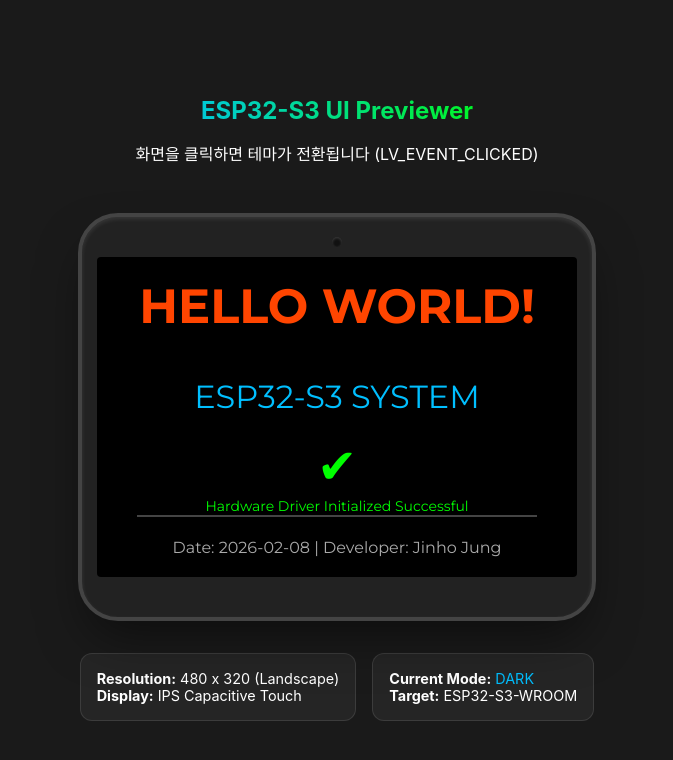
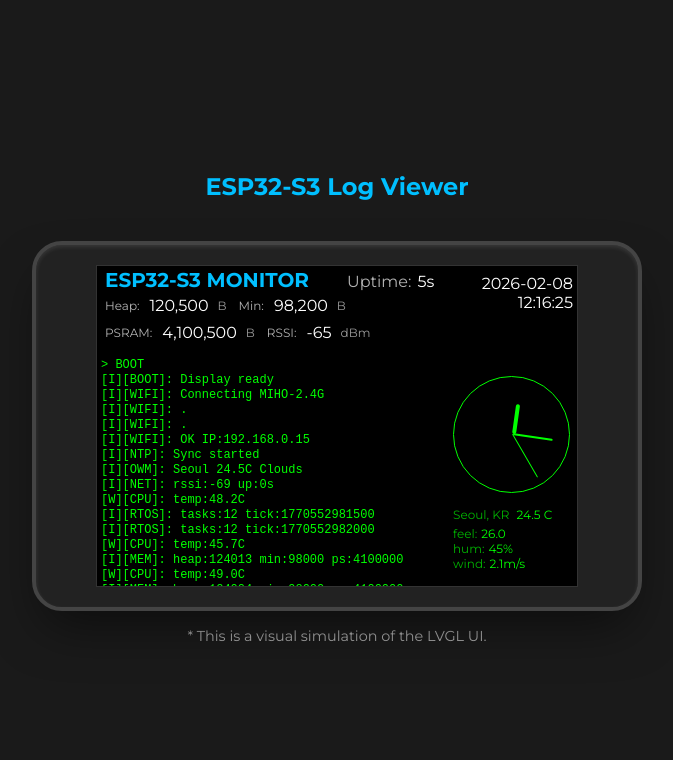
Before and after one commit to jvisualschool/ESP32-LogViewer, a plain HTML site: page emulator.html in a window 1280 px wide. Shown: the whole page, without its empty margins (303-976 px from the left). Drawn offline with Linux system fonts and the light colour scheme.

Commit message:
screenshot changed

```diff
--- a/emulator.html
+++ b/emulator.html
@@ -3,7 +3,7 @@
   <head>
     <meta charset="UTF-8" />
     <meta name="viewport" content="width=device-width, initial-scale=1.0" />
-    <title>ESP32-S3 LVGL UI Emulator</title>
+    <title>ESP32 Log Viewer Emulator</title>
     <link
       href="https://fonts.googleapis.com/css2?family=Montserrat:wght@400;700&display=swap"
       rel="stylesheet"
@@ -13,6 +13,11 @@
         --bg-color: #1a1a1a;
         --device-frame: #333;
         --screen-bg: #000;
+        --text-green: #00ff00;
+        --text-dark-green: #00b300;
+        --text-white: #ffffff;
+        --text-gray: #b3b3b3;
+        --text-unit: #999999;
       }
 
       body {
@@ -24,10 +29,7 @@
         justify-content: center;
         min-height: 100vh;
         background-color: var(--bg-color);
-        font-family:
-          "Inter",
-          -apple-system,
-          sans-serif;
+        font-family: "Montserrat", sans-serif;
         color: white;
       }
 
@@ -39,18 +41,15 @@
       .header h1 {
         font-size: 1.5rem;
         margin-bottom: 0.5rem;
-        background: linear-gradient(90deg, #00bfff, #00ff00);
-        -webkit-background-clip: text;
-        background-clip: text;
-        -webkit-text-fill-color: transparent;
+        color: #00bfff;
       }
 
       /* Device Frame Styling */
       .device-container {
         position: relative;
-        padding: 40px 15px;
+        padding: 20px 60px; /* Landscape frame */
         background: #222;
-        border-radius: 40px;
+        border-radius: 30px;
         box-shadow:
           0 25px 50px -12px rgba(0, 0, 0, 0.5),
           inset 0 2px 4px rgba(255, 255, 255, 0.1);
@@ -62,197 +61,295 @@
         width: 480px;
         height: 320px;
         background-color: #000;
-        border-radius: 4px;
         position: relative;
         overflow: hidden;
-        cursor: pointer;
-        transition: background-color 0.3s ease;
+        cursor: default;
         user-select: none;
+        border: 1px solid #333;
       }
 
-      /* UI Elements */
-      .lv-label {
+      /* UI Components based on actual implementation */
+
+      /* Top Bar */
+      #lbl_title {
         position: absolute;
-        font-family: "Montserrat", sans-serif;
-        text-align: center;
-        width: 100%;
-        transition: color 0.3s ease;
-      }
-
-      #hello-label {
-        top: 20px;
-        font-size: 48px;
+        top: 2px;
+        left: 8px;
+        font-size: 20px;
+        color: #00bfff;
         font-weight: bold;
       }
 
-      #title-label {
-        top: 120px;
-        font-size: 32px;
+      #lbl_uptime {
+        position: absolute;
+        top: 6px;
+        left: 250px;
+        width: 120px;
+        font-size: 16px;
+        color: var(--text-gray);
       }
 
-      #ok-icon {
-        top: 180px;
-        font-size: 48px;
+      /* Time Box (Top Right) */
+      #box_time {
+        position: absolute;
+        top: 8px;
+        left: 356px;
+        width: 120px;
+        height: 44px;
+        text-align: right;
       }
 
-      #status-label {
-        top: 240px;
-        font-size: 14px;
+      #lbl_time {
+        font-size: 16px;
+        color: #ffffff;
+        white-space: pre-wrap;
       }
 
-      #dev-info {
-        bottom: 20px;
-        font-size: 16px;
+      /* System Info (Row 2) */
+      #lbl_sys {
+        position: absolute;
+        top: 30px;
+        left: 8px;
+        width: 472px;
+        height: auto;
+        font-size: 12px;
+        color: var(--text-gray);
+        display: flex;
+        align-items: center;
+        gap: 8px;
+        flex-wrap: wrap;
+        row-gap: 4px;
       }
 
-      .lv-line {
-        position: absolute;
-        bottom: 60px;
-        left: 40px;
-        right: 40px;
-        height: 2px;
-        background-color: #444;
-        transition: background-color 0.3s ease;
+      .sys-val {
+        color: white;
+        font-size: 16px;
+        margin-left: 2px;
+      }
+      .sys-unit {
+        color: var(--text-unit);
+        margin-left: 1px;
+        margin-right: 4px;
       }
 
-      /* Hardware Details */
-      .cam-lens {
+      /* Log Container (Main Area) */
+      #log_cont {
         position: absolute;
-        top: 20px;
-        left: 50%;
-        transform: translateX(-50%);
-        width: 10px;
-        height: 10px;
-        background: #111;
-        border-radius: 50%;
-        box-shadow: inset 0 1px 3px rgba(255, 255, 255, 0.2);
+        top: 92px;
+        left: 4px;
+        width: 362px;
+        height: 228px;
+        overflow-y: hidden; /* Auto scroll implemented in JS */
+        font-family: monospace;
+        background: transparent;
       }
 
-      .controls {
-        margin-top: 2rem;
-        display: flex;
-        gap: 1rem;
+      #lbl_log {
+        font-size: 12px;
+        color: #00ff00;
+        line-height: 1.25;
+        white-space: pre-wrap;
+        word-wrap: break-word;
       }
 
-      .info-card {
-        background: rgba(255, 255, 255, 0.05);
-        padding: 1rem;
-        border-radius: 12px;
+      /* Analog Clock (Right Middle) */
+      #clock_meter {
+        position: absolute;
+        top: 110px;
+        left: 356px;
+        width: 115px;
+        height: 115px;
+        border: 1px solid #00ff00;
+        border-radius: 50%;
+      }
+
+      /* Simple CSS Analog Clock Hands */
+      .hand {
+        position: absolute;
+        bottom: 50%;
+        left: 50%;
+        transform-origin: bottom center;
+        background: #00ff00;
+        border-radius: 2px;
+      }
+      .hand-hr {
+        width: 4px;
+        height: 30px;
+        z-index: 3;
+      }
+      .hand-min {
+        width: 2px;
+        height: 40px;
+        z-index: 4;
+      }
+      .hand-sec {
+        width: 1px;
+        height: 50px;
+        z-index: 5;
+        background: #00ff00;
+      }
+
+      /* Weather Info (Bottom Right) */
+      #lbl_weather {
+        position: absolute;
+        top: 241px;
+        left: 356px;
+        width: 115px;
+        height: 70px;
+        font-size: 12px;
+        color: var(--text-dark-green);
+        display: flex;
+        flex-direction: column;
+        justify-content: flex-start;
+      }
+
+      .weather-row {
+        display: flex;
+        justify-content: space-between;
+        margin-bottom: 2px;
+      }
+      .w-val {
+        color: var(--text-green);
+        margin-left: 4px;
+      }
+
+      /* Controls */
+      .controls {
+        margin-top: 1rem;
         font-size: 0.9rem;
-        border: 1px solid rgba(255, 255, 255, 0.1);
+        color: #aaa;
       }
     </style>
   </head>
   <body>
     <div class="header">
-      <h1>ESP32-S3 UI Previewer</h1>
-      <p>화면을 클릭하면 테마가 전환됩니다 (LV_EVENT_CLICKED)</p>
+      <h1>ESP32-S3 Log Viewer</h1>
     </div>
 
     <div class="device-container">
-      <div class="cam-lens"></div>
       <div id="screen">
-        <div id="hello-label" class="lv-label">HELLO WORLD!</div>
-        <div id="title-label" class="lv-label">ESP32-S3 SYSTEM</div>
-        <div id="ok-icon" class="lv-label">✔</div>
-        <div id="status-label" class="lv-label">
-          Hardware Driver Initialized Successful
+        <!-- Row 1 -->
+        <div id="lbl_title">ESP32-S3 MONITOR</div>
+        <div id="lbl_uptime">
+          Uptime: <span class="sys-val" id="val_uptime">0s</span>
         </div>
-        <div class="lv-line" id="line"></div>
-        <div id="dev-info" class="lv-label">
-          Date: 2026-02-08 | Developer: Jinho Jung
+        <div id="box_time">
+          <div id="lbl_time">2026-02-08<br />00:00:00</div>
+        </div>
+
+        <!-- Row 2: System Stats -->
+        <div id="lbl_sys">
+          <span>Heap:</span><span class="sys-val">120,500</span><span class="sys-unit">B</span> <span>Min:</span><span class="sys-val">98,200</span><span class="sys-unit">B</span>
+          <div style="width: 100%"></div>
+          <span>PSRAM:</span><span class="sys-val">4,100,500</span><span class="sys-unit">B</span> <span>RSSI:</span><span class="sys-val">-65</span><span class="sys-unit">dBm</span>
+        </div>
+
+        <!-- Row 3: Log Area -->
+        <div id="log_cont">
+          <div id="lbl_log"></div>
+        </div>
+
+        <!-- Right: Clock -->
+        <div id="clock_meter">
+          <div class="hand hand-hr" id="hand_hr"></div>
+          <div class="hand hand-min" id="hand_min"></div>
+          <div class="hand hand-sec" id="hand_sec"></div>
+        </div>
+
+        <!-- Bottom Right: Weather -->
+        <div id="lbl_weather">
+          <div style="margin-bottom: 4px">
+            Seoul, KR <span class="w-val">24.5 C</span>
+          </div>
+          <div>feel:<span class="w-val">26.0</span></div>
+          <div>hum:<span class="w-val">45%</span></div>
+          <div>wind:<span class="w-val">2.1m/s</span></div>
         </div>
       </div>
     </div>
 
-    <div class="controls">
-      <div class="info-card">
-        <strong>Resolution:</strong> 480 x 320 (Landscape)<br />
-        <strong>Display:</strong> IPS Capacitive Touch
-      </div>
-      <div class="info-card">
-        <strong>Current Mode:</strong> <span id="mode-text">DARK</span><br />
-        <strong>Target:</strong> ESP32-S3-WROOM
-      </div>
-    </div>
+    <div class="controls">* This is a visual simulation of the LVGL UI.</div>
 
     <script>
-      const screen = document.getElementById("screen");
-      const modeText = document.getElementById("mode-text");
+      // Simulation Logic
+      const logEl = document.getElementById("lbl_log");
+      const timeEl = document.getElementById("lbl_time");
+      const uptimeEl = document.getElementById("val_uptime");
 
-      let currentThemeIndex = 0; // 0: DARK, 1: LIGHT, 2: LOW_POWER
-      const themes = ["DARK", "LIGHT", "LOW_POWER"];
+      const handHr = document.getElementById("hand_hr");
+      const handMin = document.getElementById("hand_min");
+      const handSec = document.getElementById("hand_sec");
 
-      const colors = {
-        dark: {
-          bg: "#000000",
-          hello: "#FF4500",
-          title: "#00BFFF",
-          ok: "#00FF00",
-          status: "#00FF00",
-          dev: "#AAAAAA",
-          line: "#444444",
-          brightness: 1.0,
-        },
-        light: {
-          bg: "#FFFFFF",
-          hello: "#D32F2F",
-          title: "#1976D2",
-          ok: "#388E3C",
-          status: "#388E3C",
-          dev: "#616161",
-          line: "#BDBDBD",
-          brightness: 1.0,
-        },
-        low_power: {
-          bg: "#000000",
-          hello: "#331100",
-          title: "#002244",
-          ok: "#00BF00",
-          status: "#004400",
-          dev: "#222222",
-          line: "#111111",
-          brightness: 0.3, // Simulate 10% brightness by reducing opacity/contrast
-        },
-      };
+      // We need to keep track of accumulated uptime for the label
+      let uptimeSec = 0;
 
-      function updateUI() {
-        const themeKey = themes[currentThemeIndex]
-          .toLowerCase()
-          .replace("_", "");
-        const theme =
-          currentThemeIndex === 0
-            ? colors.dark
-            : currentThemeIndex === 1
-              ? colors.light
-              : colors.low_power;
+      // Basic Log Buffer
+      const logs = [
+        "> BOOT",
+        "[I][BOOT]: Display ready",
+        "[I][WIFI]: Connecting MIHO-2.4G",
+        "[I][WIFI]: .",
+        "[I][WIFI]: .",
+        "[I][WIFI]: OK IP:192.168.0.15",
+        "[I][NTP]: Sync started",
+        "[I][OWM]: Seoul 24.5C Clouds",
+      ];
 
-        screen.style.backgroundColor = theme.bg;
-        screen.style.filter = `brightness(${theme.brightness})`;
-
-        document.getElementById("hello-label").style.color = theme.hello;
-        document.getElementById("title-label").style.color = theme.title;
-        document.getElementById("ok-icon").style.color = theme.ok;
-        document.getElementById("status-label").style.color = theme.status;
-        document.getElementById("dev-info").style.color = theme.dev;
-        document.getElementById("line").style.backgroundColor = theme.line;
-
-        const currentMode = themes[currentThemeIndex];
-        modeText.textContent = currentMode;
-
-        if (currentMode === "DARK") modeText.style.color = "#00BFFF";
-        else if (currentMode === "LIGHT") modeText.style.color = "#D32F2F";
-        else modeText.style.color = "#555555";
+      function renderLogs() {
+        // Simple join. Real implementation has a ring buffer char array.
+        logEl.textContent = logs.join("\n");
       }
 
-      screen.addEventListener("click", () => {
-        currentThemeIndex = (currentThemeIndex + 1) % themes.length;
-        updateUI();
-        console.log("Theme changed: " + themes[currentThemeIndex]);
-      });
+      function addLog(msg) {
+        logs.push(msg);
+        if (logs.length > 22) logs.shift(); // Keep approximate fit
+        renderLogs();
+      }
 
-      // Initial setup
-      updateUI();
+      renderLogs();
+
+      // Simulate Log Stream
+      setInterval(() => {
+        const r = Math.random();
+        let msg = "";
+
+        if (r < 0.3) {
+          msg = `[I][MEM]: heap:${120000 + Math.floor(Math.random() * 5000)} min:98000 ps:4100000`;
+        } else if (r < 0.5) {
+          msg = `[I][NET]: rssi:${-40 - Math.floor(Math.random() * 40)} up:${uptimeSec}s`;
+        } else if (r < 0.7) {
+          msg = `[I][RTOS]: tasks:12 tick:${Date.now()}`;
+        } else {
+          msg = `[W][CPU]: temp:${(40 + Math.random() * 10).toFixed(1)}C`;
+        }
+
+        addLog(msg);
+      }, 500);
+
+      // Clock & Uptime Update
+      setInterval(() => {
+        uptimeSec++;
+        uptimeEl.textContent = uptimeSec + "s";
+
+        const now = new Date();
+        const dateStr = now.toISOString().slice(0, 10);
+        const timeStr = now.toTimeString().slice(0, 8);
+        timeEl.innerHTML = `${dateStr}\n${timeStr}`;
+
+        // Analog Clock Calculations
+        const sec = now.getSeconds();
+        const min = now.getMinutes();
+        const hr = now.getHours() % 12;
+
+        const secDeg = sec * 6; // 360 / 60
+        const minDeg = min * 6 + sec * 0.1; // 360 / 60
+        const hrDeg = hr * 30 + min * 0.5; // 360 / 12
+
+        // Rotate hands
+        handSec.style.transform = `rotate(${secDeg}deg)`;
+        handMin.style.transform = `rotate(${minDeg}deg)`;
+        handHr.style.transform = `rotate(${hrDeg}deg)`;
+      }, 1000);
     </script>
   </body>
 </html>
```
Also changed, not shown: 5 other files.
